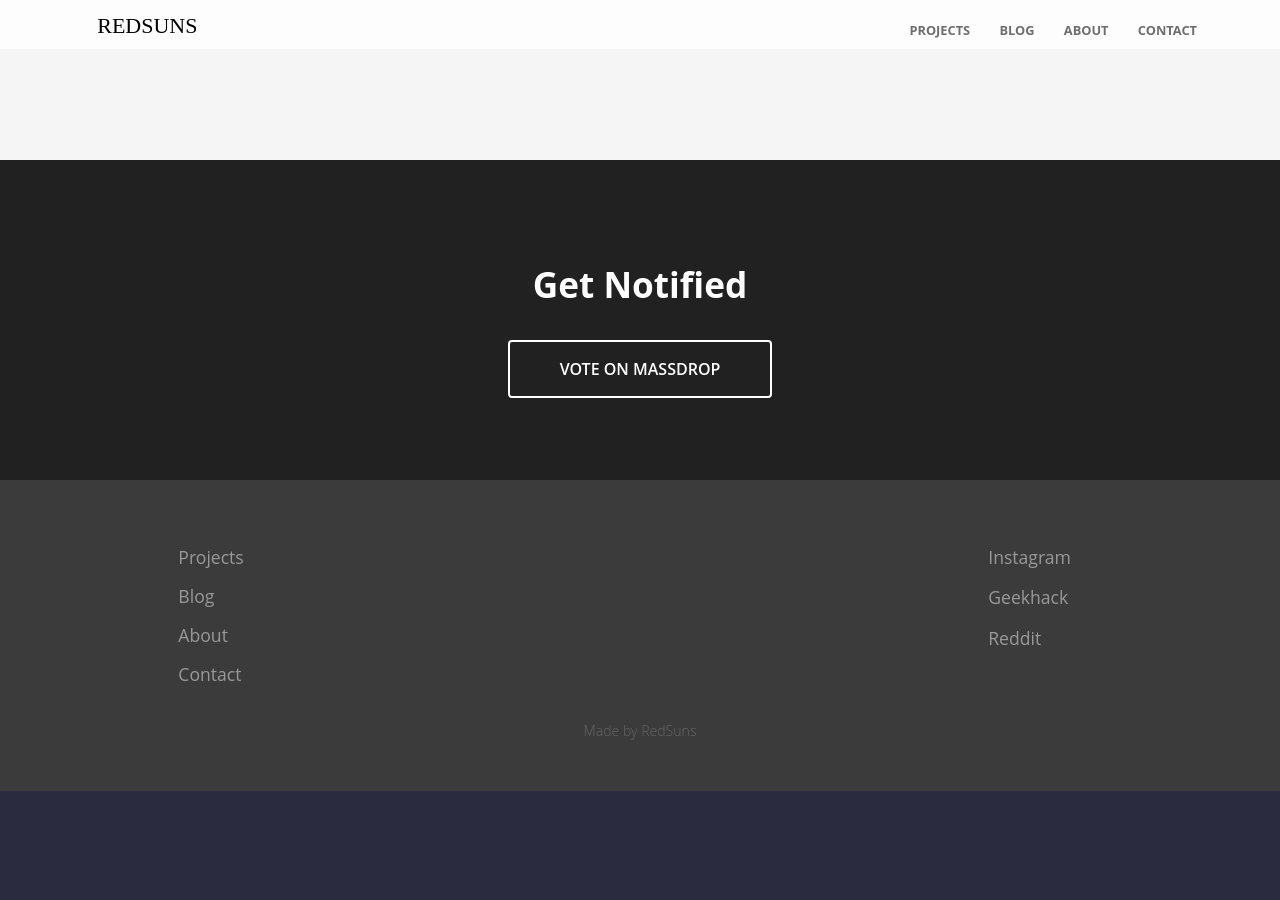
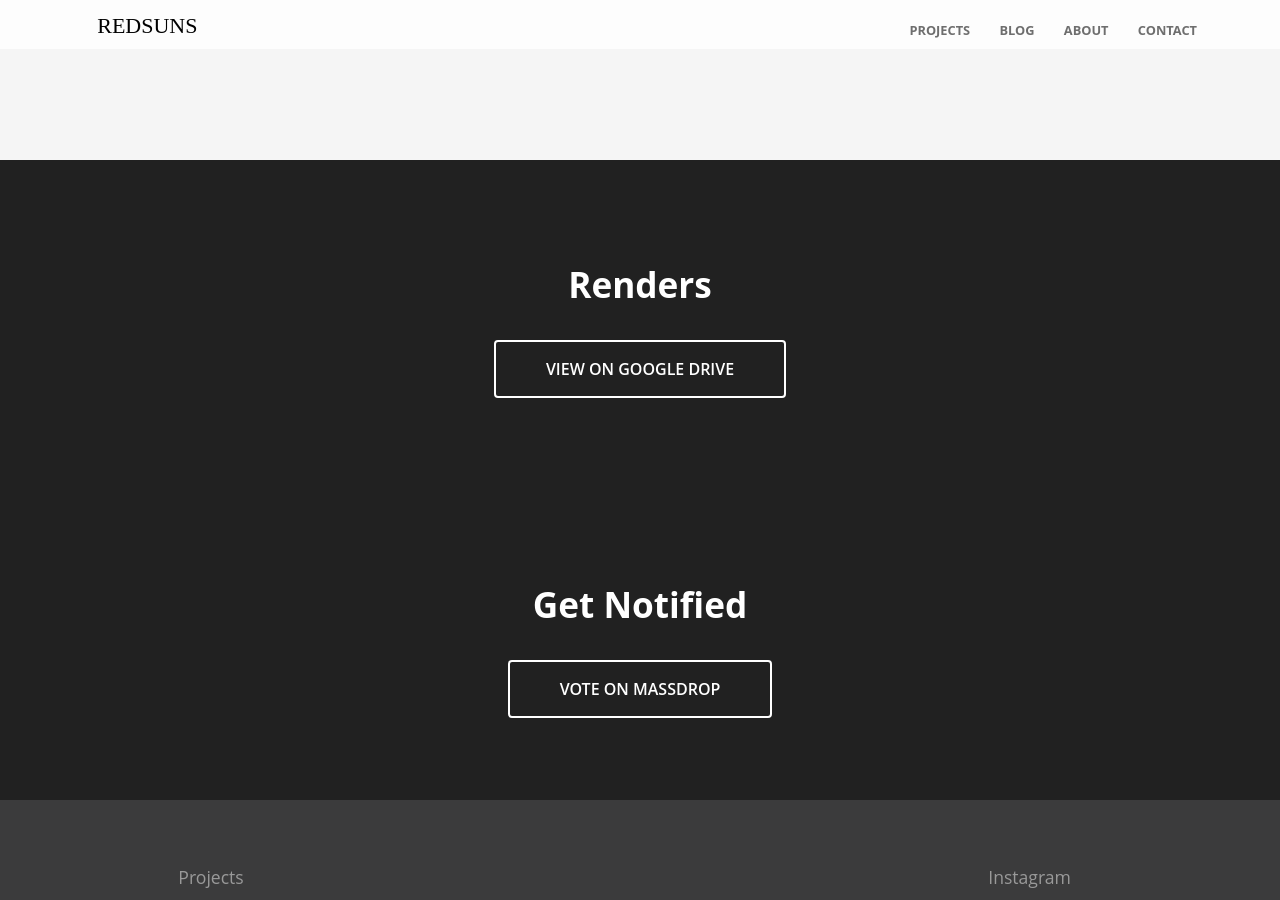
Before and after one commit to RedSunsRMK/redsunsrmk.github.io, a Jekyll site: the page built from _projects/red-samurai.html, in a window 1280 px wide and 900 px high, scrolled down 4323 px. Built offline with Jekyll 4.4.1, drawn with Linux system fonts in a browser that asks for light colours; before the commit the page ends 5114 px from its top, so only the background shows below that.

Commit message:
Update red-samurai.html

```diff
--- a/_projects/red-samurai.html
+++ b/_projects/red-samurai.html
@@ -138,6 +138,11 @@ date: 2017-06-04 12:00:00
 	</section>
 
 	<section class="bottom-cta">
+		<h2 class="editable"><strong>Renders</strong></h2>
+		<div class="button alt"><a href="https://drive.google.com/drive/folders/0B8b7bN4NEK6uUm8zNEluSVpxQWs?usp=sharing" target="_blank">VIEW ON GOOGLE DRIVE</a></div>
+	</section>
+
+	<section class="bottom-cta">
 		<h2 class="editable"><strong>Get Notified</strong></h2>
 		<div class="button alt"><a href="https://www.massdrop.com/vote/GMK-Red-Samurai" target="_blank">VOTE ON MASSDROP</a></div>
 	</section>
```
